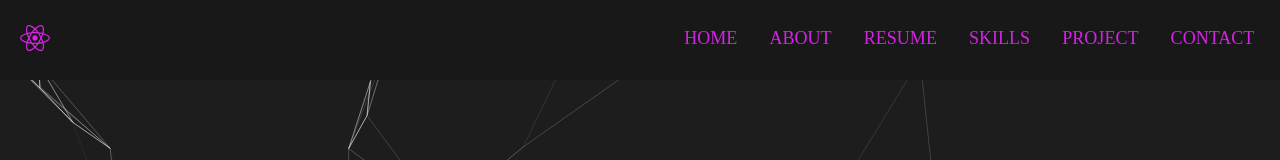
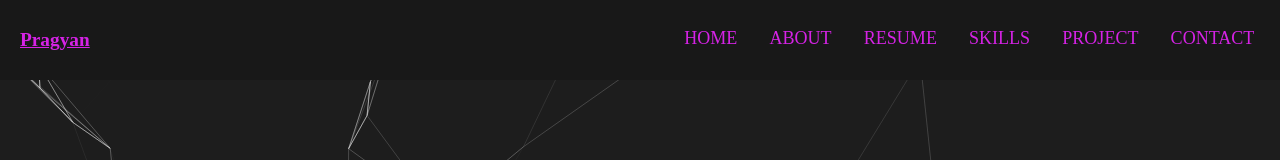
Before and after one commit to ankita-0123/portfolio, a React (Create React App) app: page / in a window 1280 px wide. Shown: the top 160 px of the page. Built offline with nearby package versions, Linux system fonts and the light colour scheme.

Commit message:
commit id

```diff
--- a/src/components/navbar/Navbar.js
+++ b/src/components/navbar/Navbar.js
@@ -1,7 +1,7 @@
 import React from 'react';
 import { Link } from 'react-router-dom';
 import { HiX } from "react-icons/hi";
-import {FaBars, FaReact} from 'react-icons/fa';
+import {FaBars } from 'react-icons/fa';
 import { useState } from 'react';
 import './Navbar.scss';
 
@@ -44,7 +44,7 @@ const Navbar = () => {
         <nav className='navbar'>
             <div className='navbar__container'>
                 <Link to={"/"} className='navbar__container__logo'>
-                    <FaReact size={30}/>
+                    <h1>Pragyan</h1>
                 </Link>
             </div>
             <ul className={`navbar__container__menu ${toggleIcon ? "active" : ""} `}>
```
